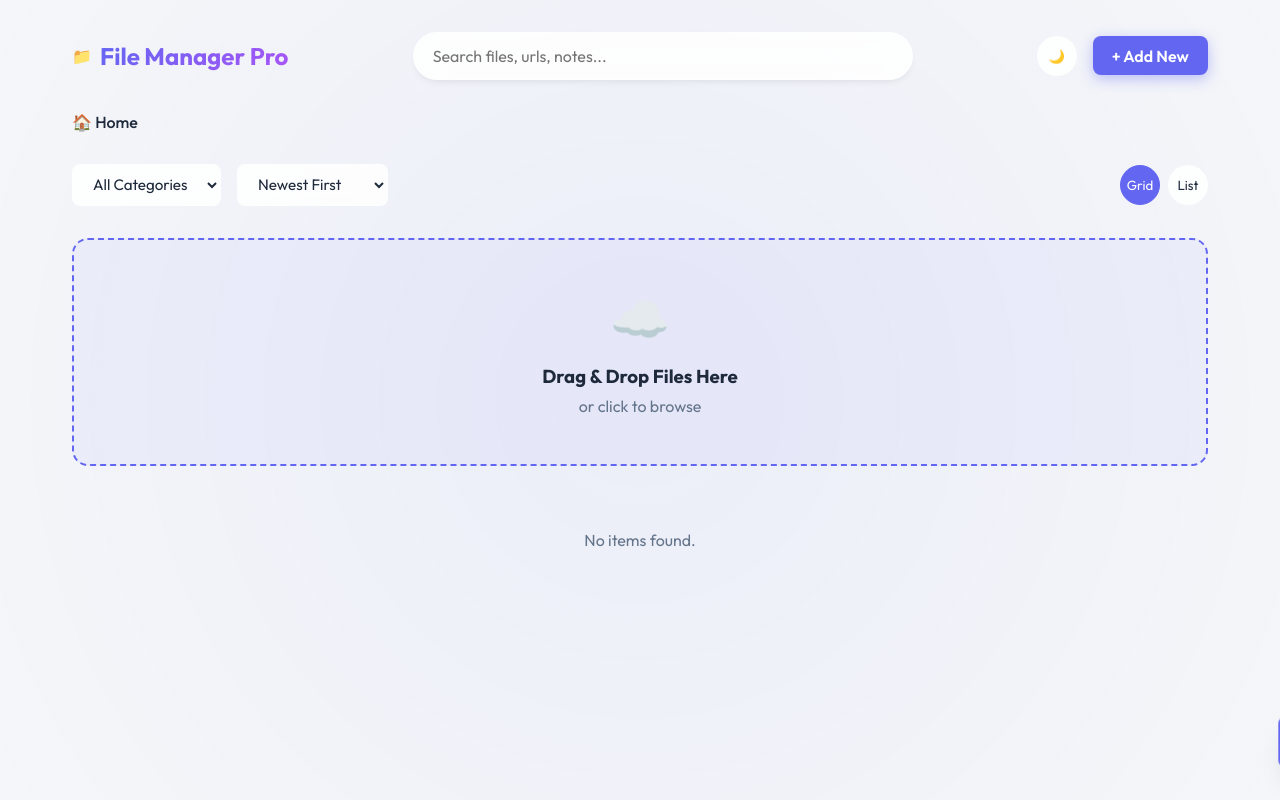
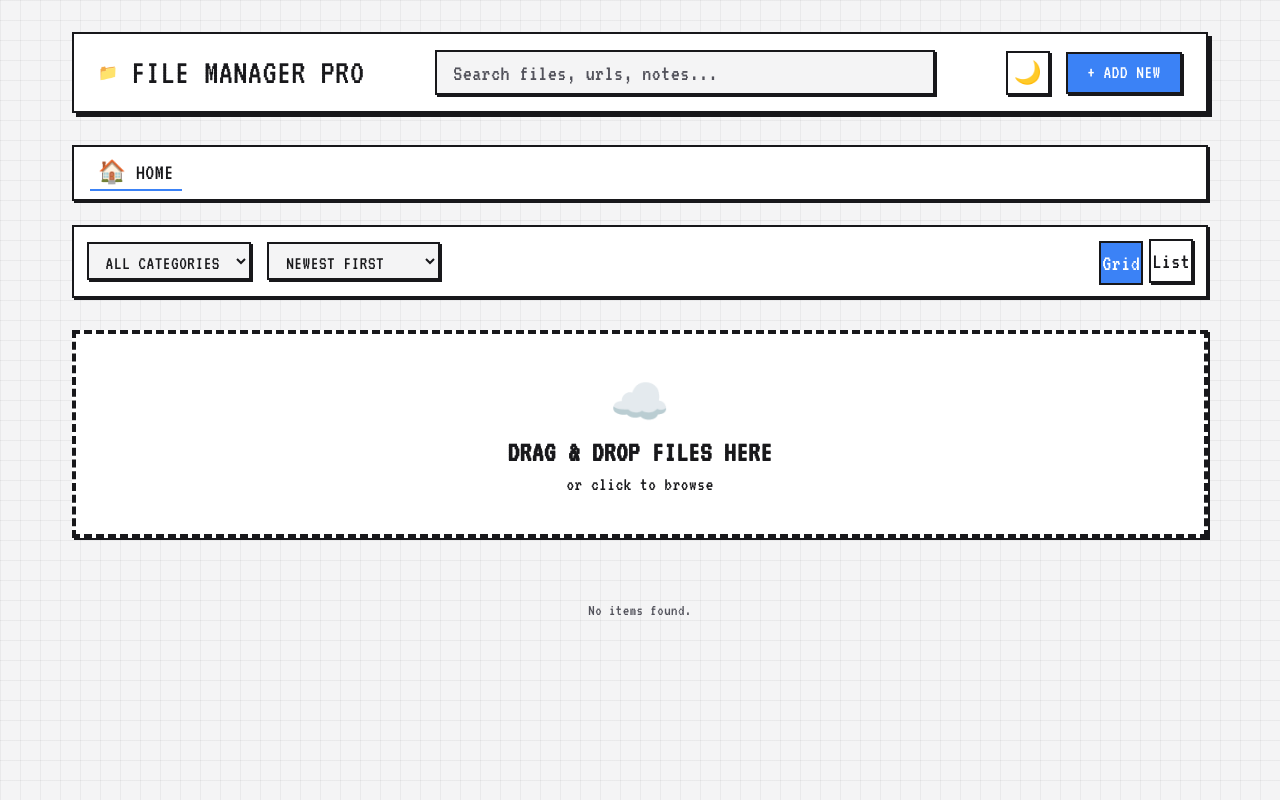
Before and after one commit to shinkyseishin77/filemanagement, a Flask app: page / in a window 1280 px wide. Run offline with Flask 3, Linux system fonts and the light colour scheme; data that the repository does not hold is empty.

Commit message:
feat: UI pixel matrix design

```diff
--- a/static/style.css
+++ b/static/style.css
@@ -1,68 +1,78 @@
-:root {
-    /* Light Theme Variables */
-    --bg-color: #f4f6f9;
-    --card-bg: rgba(255, 255, 255, 0.85);
-    --card-border: rgba(255, 255, 255, 0.3);
-    --text-primary: #1e293b;
-    --text-secondary: #64748b;
-    --accent-color: #6366f1;
-    --accent-hover: #4f46e5;
-    --danger-color: #ef4444;
-    --danger-hover: #dc2626;
+/* Neo-Brutalist Pixel Theme */
+
+:root, [data-theme="light"] {
+    --bg-color: #f4f4f5;
+    --card-bg: #ffffff;
+    --card-border: #18181b;
+    --text-primary: #18181b;
+    --text-secondary: #52525b;
+    --accent-color: #3b82f6; /* Pixel Blue */
+    --accent-hover: #2563eb;
+    --danger-color: #ef4444; /* Pixel Red */
     --success-color: #10b981;
-    --shadow-sm: 0 4px 6px -1px rgba(0, 0, 0, 0.05), 0 2px 4px -1px rgba(0, 0, 0, 0.03);
-    --shadow-md: 0 10px 15px -3px rgba(0, 0, 0, 0.1), 0 4px 6px -2px rgba(0, 0, 0, 0.05);
-    --shadow-lg: 0 20px 25px -5px rgba(0, 0, 0, 0.1), 0 10px 10px -5px rgba(0, 0, 0, 0.04);
-    --glass-blur: blur(12px);
-    --transition-speed: 0.3s;
+    --grid-color: rgba(24, 24, 27, 0.05);
+
+    /* Hard shadows for neo-brutalist / pixel game feel */
+    --shadow-sm: 2px 2px 0px #18181b;
+    --shadow-md: 4px 4px 0px #18181b;
+    --shadow-lg: 8px 8px 0px #18181b;
+    --shadow-hover: 2px 2px 0px #18181b;
+
+    --border-radius: 0px;
+    --transition-speed: 0.15s;
+    --text-glow: none;
 }
 
 [data-theme="dark"] {
-    /* Dark Theme Variables */
-    --bg-color: #0f172a;
-    --card-bg: rgba(30, 41, 59, 0.75);
-    --card-border: rgba(255, 255, 255, 0.1);
-    --text-primary: #f8fafc;
-    --text-secondary: #94a3b8;
-    --accent-color: #818cf8;
-    --accent-hover: #6366f1;
-    --shadow-sm: 0 4px 6px -1px rgba(0, 0, 0, 0.3), 0 2px 4px -1px rgba(0, 0, 0, 0.2);
-    --shadow-md: 0 10px 15px -3px rgba(0, 0, 0, 0.4), 0 4px 6px -2px rgba(0, 0, 0, 0.2);
-    --shadow-lg: 0 20px 25px -5px rgba(0, 0, 0, 0.5), 0 10px 10px -5px rgba(0, 0, 0, 0.3);
+    --bg-color: #09090b;
+    --card-bg: #18181b;
+    --card-border: #00ff41; /* Matrix Green */
+    --text-primary: #00ff41;
+    --text-secondary: #008f11;
+    --accent-color: #00ff41;
+    --accent-hover: #00cc33;
+    --danger-color: #ff003c;
+    --success-color: #00ff41;
+    --grid-color: rgba(0, 255, 65, 0.05);
+
+    /* Hard shadows in dark mode using neon green */
+    --shadow-sm: 2px 2px 0px #00ff41;
+    --shadow-md: 4px 4px 0px #00ff41;
+    --shadow-lg: 8px 8px 0px #00ff41;
+    --shadow-hover: 2px 2px 0px #00ff41;
+
+    --text-glow: 0 0 5px rgba(0, 255, 65, 0.4);
 }
 
 * {
     margin: 0;
     padding: 0;
     box-sizing: border-box;
-    font-family: 'Outfit', sans-serif;
+    font-family: 'VT323', monospace;
+    letter-spacing: 0.5px;
 }
 
 body {
     background-color: var(--bg-color);
     color: var(--text-primary);
-    transition: background-color var(--transition-speed) ease, color var(--transition-speed) ease;
     min-height: 100vh;
     overflow-x: hidden;
-}
+    position: relative;
+    transition: background-color var(--transition-speed), color var(--transition-speed);
 
-/* Background Gradient decoration */
-body::before {
-    content: '';
-    position: fixed;
-    top: -50%;
-    left: -50%;
-    width: 200%;
-    height: 200%;
-    background: radial-gradient(circle at 50% 50%, rgba(99, 102, 241, 0.05) 0%, transparent 50%);
-    z-index: -1;
-    pointer-events: none;
+    /* Pixel Grid Background */
+    background-image:
+        linear-gradient(var(--grid-color) 1px, transparent 1px),
+        linear-gradient(90deg, var(--grid-color) 1px, transparent 1px);
+    background-size: 20px 20px;
 }
 
 .app-container {
     max-width: 1200px;
     margin: 0 auto;
     padding: 2rem;
+    position: relative;
+    z-index: 10;
 }
 
 /* Topbar */
@@ -73,20 +83,24 @@ body::before {
     margin-bottom: 2rem;
     gap: 1rem;
     flex-wrap: wrap;
+    background: var(--card-bg);
+    border: 2px solid var(--card-border);
+    padding: 1rem 1.5rem;
+    box-shadow: var(--shadow-md);
 }
 
 .logo {
     display: flex;
     align-items: center;
-    gap: 0.5rem;
+    gap: 0.8rem;
 }
 
 .logo h1 {
-    font-size: 1.5rem;
-    font-weight: 700;
-    background: linear-gradient(135deg, var(--accent-color), #a855f7);
-    -webkit-background-clip: text;
-    -webkit-text-fill-color: transparent;
+    font-size: 2.2rem;
+    font-weight: 400;
+    color: var(--text-primary);
+    text-shadow: var(--text-glow);
+    text-transform: uppercase;
 }
 
 .search-container {
@@ -97,20 +111,25 @@ body::before {
 
 #searchInput {
     width: 100%;
-    padding: 0.8rem 1.2rem;
-    border-radius: 50px;
-    border: 1px solid var(--card-border);
-    background: var(--card-bg);
+    padding: 0.6rem 1rem;
+    border-radius: var(--border-radius);
+    border: 2px solid var(--card-border);
+    background: var(--bg-color);
     color: var(--text-primary);
-    backdrop-filter: var(--glass-blur);
-    font-size: 1rem;
+    font-size: 1.4rem;
     box-shadow: var(--shadow-sm);
     outline: none;
     transition: all var(--transition-speed) ease;
 }
 
+#searchInput::placeholder {
+    color: var(--text-secondary);
+}
+
 #searchInput:focus {
-    box-shadow: 0 0 0 2px var(--accent-color);
+    transform: translate(-2px, -2px);
+    box-shadow: var(--shadow-md);
+    border-color: var(--accent-color);
 }
 
 .topbar-actions {
@@ -122,54 +141,81 @@ body::before {
 /* Buttons */
 .btn {
     padding: 0.6rem 1.2rem;
-    border-radius: 8px;
-    border: none;
+    border-radius: var(--border-radius);
+    border: 2px solid var(--card-border);
+    background: var(--card-bg);
     cursor: pointer;
-    font-weight: 600;
-    font-size: 1rem;
+    font-size: 1.2rem;
+    color: var(--text-primary);
+    text-transform: uppercase;
     transition: all var(--transition-speed) ease;
     display: inline-flex;
     align-items: center;
     justify-content: center;
     gap: 0.5rem;
+    box-shadow: var(--shadow-sm);
 }
 
 .btn-primary {
     background-color: var(--accent-color);
-    color: white;
-    box-shadow: 0 4px 14px 0 rgba(99, 102, 241, 0.39);
+    color: #fff;
 }
 
-.btn-primary:hover {
-    background-color: var(--accent-hover);
-    transform: translateY(-2px);
-    box-shadow: 0 6px 20px rgba(99, 102, 241, 0.23);
+/* In dark mode, primary button text should be black for matrix green */
+[data-theme="dark"] .btn-primary {
+    color: #000;
+}
+
+.btn:active, .btn-primary:active {
+    transform: translate(2px, 2px);
+    box-shadow: none !important;
+}
+
+.btn-primary:hover, .btn:hover {
+    transform: translate(-2px, -2px);
+    box-shadow: var(--shadow-md);
 }
 
 .btn-icon {
     background: var(--card-bg);
-    border: 1px solid var(--card-border);
+    border: 2px solid var(--card-border);
     color: var(--text-primary);
-    width: 40px;
-    height: 40px;
-    border-radius: 50%;
+    width: 44px;
+    height: 44px;
+    border-radius: var(--border-radius);
     display: flex;
     align-items: center;
     justify-content: center;
     cursor: pointer;
+    font-size: 1.4rem;
     transition: all var(--transition-speed);
-    backdrop-filter: var(--glass-blur);
+    box-shadow: var(--shadow-sm);
 }
 
 .btn-icon:hover {
-    transform: translateY(-2px);
+    transform: translate(-2px, -2px);
     box-shadow: var(--shadow-md);
+    background: var(--accent-color);
+}
+
+[data-theme="dark"] .btn-icon:hover {
+    color: #000;
 }
 
 .btn-icon.active {
     background: var(--accent-color);
-    color: white;
-    border-color: var(--accent-color);
+    color: #fff;
+    transform: translate(2px, 2px);
+    box-shadow: none;
+}
+
+[data-theme="dark"] .btn-icon.active {
+    color: #000;
+}
+
+.btn-icon:active {
+    transform: translate(2px, 2px);
+    box-shadow: none;
 }
 
 .full-width {
@@ -182,31 +228,37 @@ body::before {
     align-items: center;
     gap: 0.5rem;
     margin-bottom: 1.5rem;
-    font-size: 1rem;
+    font-size: 1.4rem;
     color: var(--text-secondary);
     overflow-x: auto;
-    padding-bottom: 0.5rem;
+    padding: 0.5rem 1rem;
+    background: var(--card-bg);
+    border: 2px solid var(--card-border);
+    box-shadow: var(--shadow-sm);
+    text-transform: uppercase;
 }
 
 .breadcrumb-item {
     cursor: pointer;
-    font-weight: 500;
     transition: color 0.2s;
     white-space: nowrap;
+    padding: 0.2rem 0.5rem;
 }
 
 .breadcrumb-item:hover {
-    color: var(--accent-color);
+    color: var(--card-bg);
+    background: var(--accent-color);
 }
 
 .breadcrumb-item.active {
     color: var(--text-primary);
+    text-shadow: var(--text-glow);
     cursor: default;
+    border-bottom: 2px solid var(--accent-color);
 }
 
 .breadcrumb-separator {
-    color: var(--card-border);
-    font-size: 0.9rem;
+    color: var(--text-secondary);
 }
 
 /* Toolbar */
@@ -217,6 +269,10 @@ body::before {
     margin-bottom: 2rem;
     flex-wrap: wrap;
     gap: 1rem;
+    background: var(--card-bg);
+    border: 2px solid var(--card-border);
+    padding: 0.8rem;
+    box-shadow: var(--shadow-sm);
 }
 
 .filters {
@@ -225,19 +281,24 @@ body::before {
 }
 
 .dropdown {
-    padding: 0.6rem 1rem;
-    border-radius: 8px;
-    border: 1px solid var(--card-border);
-    background: var(--card-bg);
+    padding: 0.4rem 0.8rem;
+    border-radius: var(--border-radius);
+    border: 2px solid var(--card-border);
+    background: var(--bg-color);
     color: var(--text-primary);
-    backdrop-filter: var(--glass-blur);
+    font-size: 1.2rem;
+    cursor: pointer;
+    text-transform: uppercase;
+    box-shadow: var(--shadow-sm);
+}
+
+.dropdown:focus {
     outline: none;
-    font-size: 0.95rem;
-    cursor: pointer;
+    border-color: var(--accent-color);
 }
 
 .dropdown option {
-    background: var(--bg-color);
+    background: var(--card-bg);
     color: var(--text-primary);
 }
 
@@ -248,40 +309,47 @@ body::before {
 
 /* Drop Zone */
 .drop-zone {
-    border: 2px dashed var(--accent-color);
-    border-radius: 16px;
-    padding: 3rem;
+    border: 4px dashed var(--card-border);
+    background: var(--card-bg);
+    padding: 2.5rem;
     text-align: center;
-    background: rgba(99, 102, 241, 0.05);
     margin-bottom: 2rem;
     transition: all 0.3s ease;
     cursor: pointer;
+    box-shadow: var(--shadow-sm);
 }
 
 .drop-zone.dragover {
-    background: rgba(99, 102, 241, 0.15);
-    border-color: var(--accent-hover);
-    transform: scale(1.02);
+    background: var(--accent-color);
+    color: #fff;
+    transform: translate(-4px, -4px);
+    box-shadow: var(--shadow-lg);
+}
+
+[data-theme="dark"] .drop-zone.dragover {
+    color: #000;
 }
 
 .drop-icon {
     font-size: 3rem;
-    margin-bottom: 1rem;
+    margin-bottom: 0.5rem;
     display: block;
 }
 
 .drop-content h3 {
     margin-bottom: 0.5rem;
+    font-size: 1.8rem;
+    text-transform: uppercase;
 }
 
 .drop-content p {
-    color: var(--text-secondary);
+    font-size: 1.2rem;
 }
 
 /* Items Grid/List */
 .item-grid {
     display: grid;
-    grid-template-columns: repeat(auto-fill, minmax(250px, 1fr));
+    grid-template-columns: repeat(auto-fill, minmax(220px, 1fr));
     gap: 1.5rem;
 }
 
@@ -562,13 +622,14 @@ body::before {
     background: var(--card-bg);
     color: var(--text-primary);
     padding: 1rem 1.5rem;
-    border-radius: 8px;
+    border: 4px solid var(--card-border);
     box-shadow: var(--shadow-lg);
-    border-left: 4px solid var(--accent-color);
-    backdrop-filter: var(--glass-blur);
     transform: translateX(120%);
-    transition: transform 0.3s cubic-bezier(0.68, -0.55, 0.265, 1.55);
-    z-index: 2000;
+    transition: transform 0.3s cubic-bezier(0.175, 0.885, 0.32, 1.275);
+    z-index: 10001;
+    font-size: 1.4rem;
+    text-transform: uppercase;
+    font-weight: bold;
 }
 
 .toast.show {
--- a/templates/index.html
+++ b/templates/index.html
@@ -4,8 +4,7 @@
     <meta charset="UTF-8">
     <meta name="viewport" content="width=device-width, initial-scale=1.0">
     <title>File Manager Pro</title>
-    <!-- Use Google Fonts -->
-    <link href="https://fonts.googleapis.com/css2?family=Outfit:wght@300;400;500;600;700&display=swap" rel="stylesheet">
+    <link href="https://fonts.googleapis.com/css2?family=VT323&display=swap" rel="stylesheet">
     <link rel="stylesheet" href="/static/style.css">
 </head>
 <body>
```
Also changed, not shown: other parts of static/style.css (+99 -105 lines).
